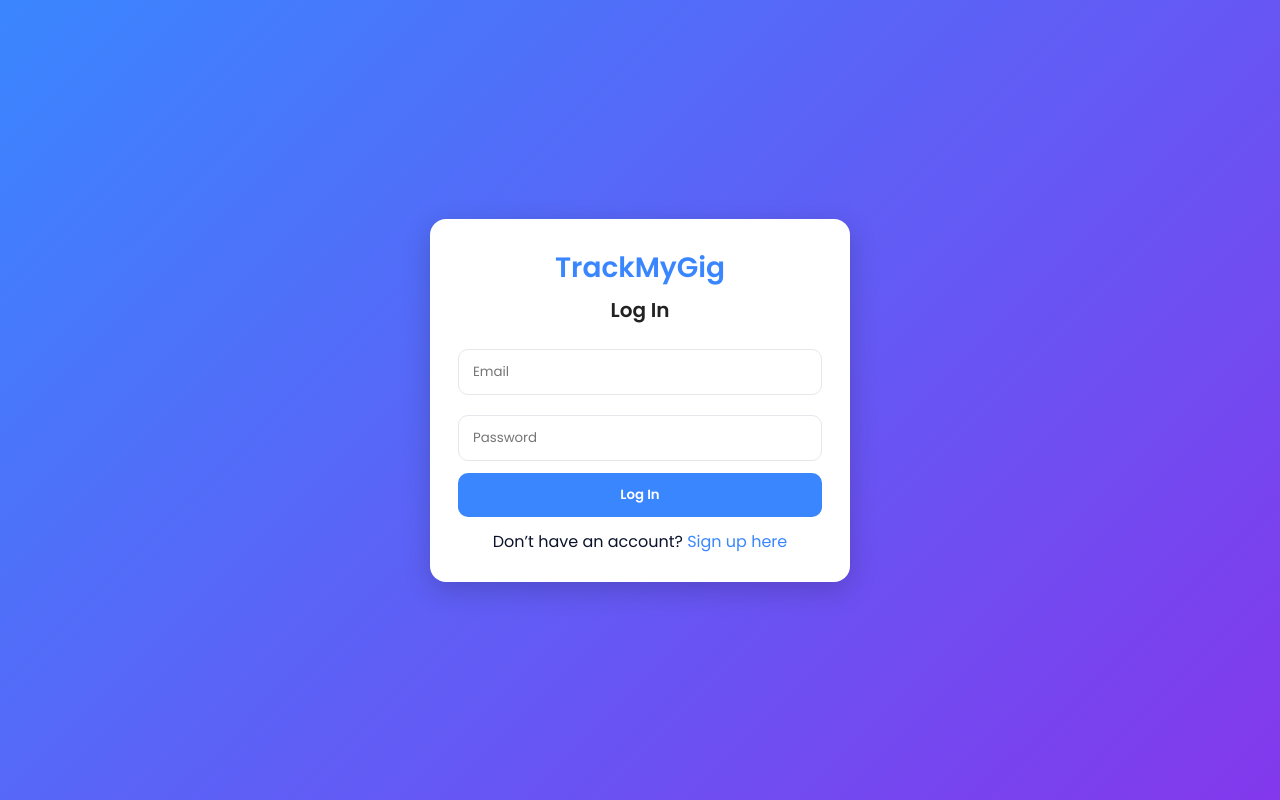
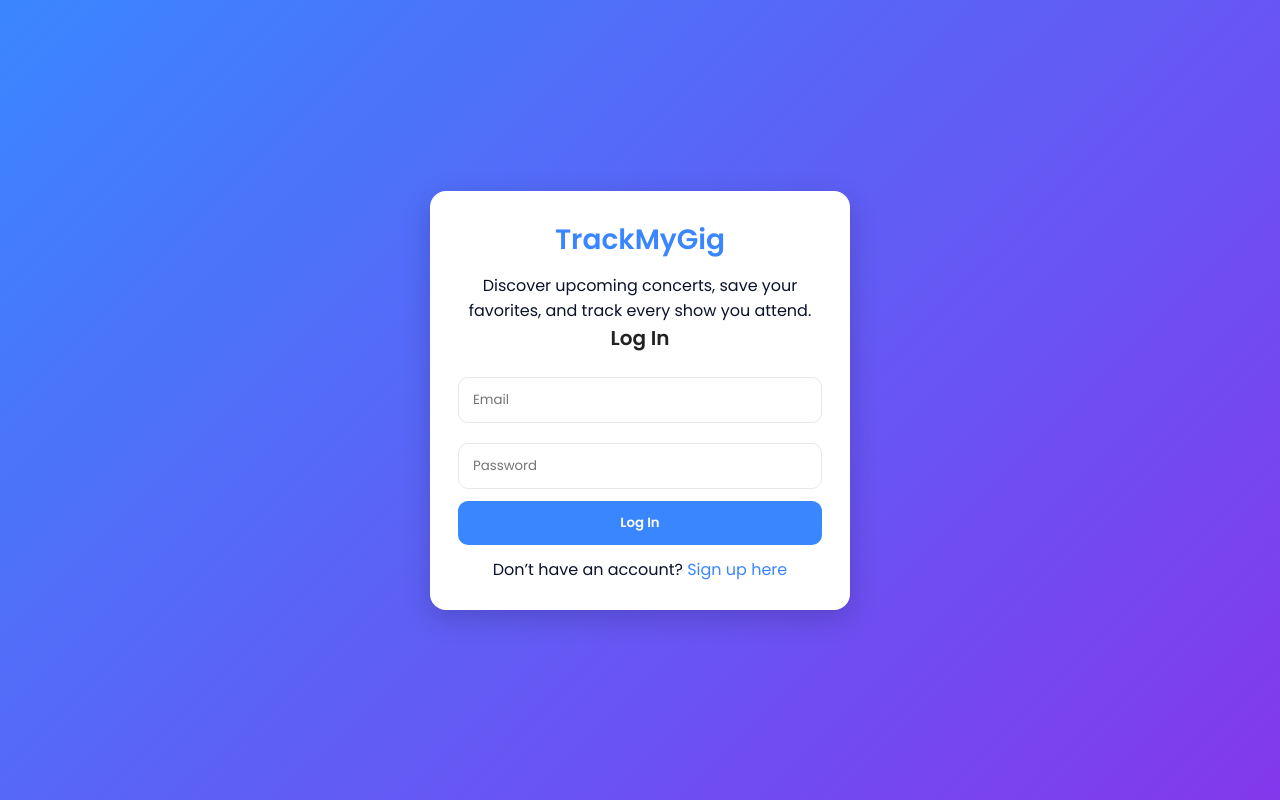
Before and after one commit to noahw2025/GIG, a plain HTML site: page index.html in a window 1280 px wide. Drawn offline with nearby package versions, Linux system fonts and the light colour scheme.

Commit message:
Enhance login page with tagline
Added a tagline to the login page for better user engagement.

```diff
--- a/index.html
+++ b/index.html
@@ -3,13 +3,17 @@
 <head>
   <meta charset="UTF-8" />
   <meta name="viewport" content="width=device-width, initial-scale=1.0" />
-  <title>TrackMyGig | Login</title>
+  <title>TrackMyGig | Log In</title>
   <link rel="stylesheet" href="style.css" />
 </head>
 <body class="auth">
   <div class="container">
     <div class="form-box">
       <h1>TrackMyGig</h1>
+      <p class="tagline">
+        Discover upcoming concerts, save your favorites, and track every show you attend.
+      </p>
+
       <h2>Log In</h2>
 
       <input
```
